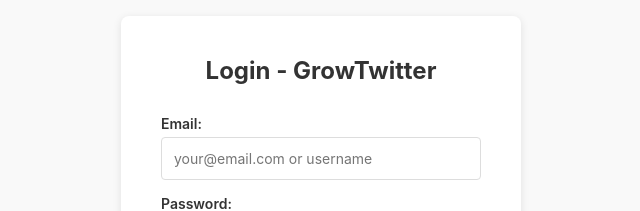
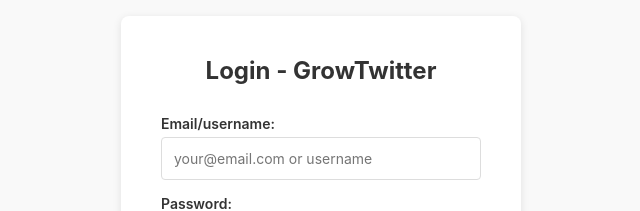
Before and after one commit to pedrofeld/growtwitter_app, a React (Vite) app: page /login in a window 1280 px wide. Shown: the part 179-390 px from the top of the page, without its empty margins (319-959 px from the left). Built offline with nearby package versions, Linux system fonts and the light colour scheme; no server answers.

Commit message:
fix: adjusting label name

```diff
--- a/src/components/LoginForm/index.tsx
+++ b/src/components/LoginForm/index.tsx
@@ -58,7 +58,7 @@
         <StyledLoginForm onSubmit={handleSubmit}>
           {/* Email field */}
           <LoginFormGroup>
-            <label htmlFor="email">Email:</label>
+            <label htmlFor="email">Email/username:</label>
             <input
               id="login"
               type="text"
```
